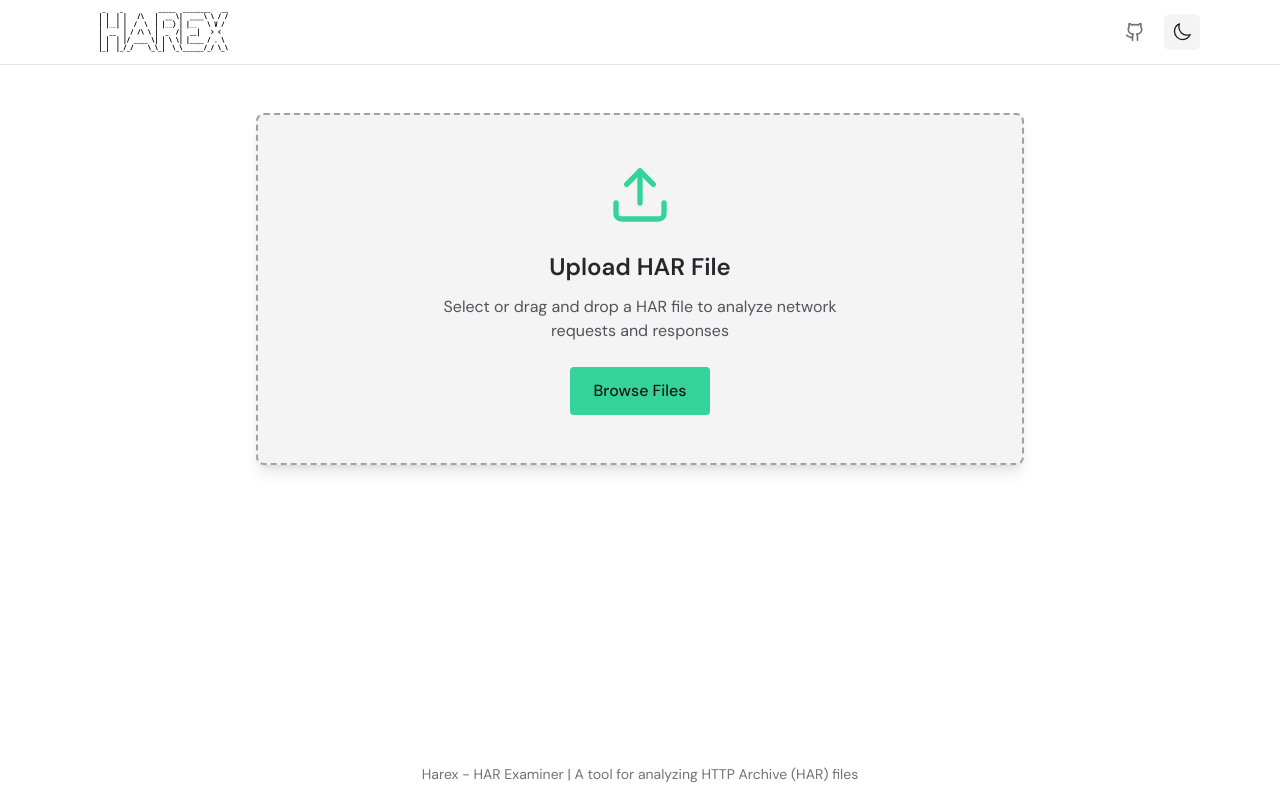
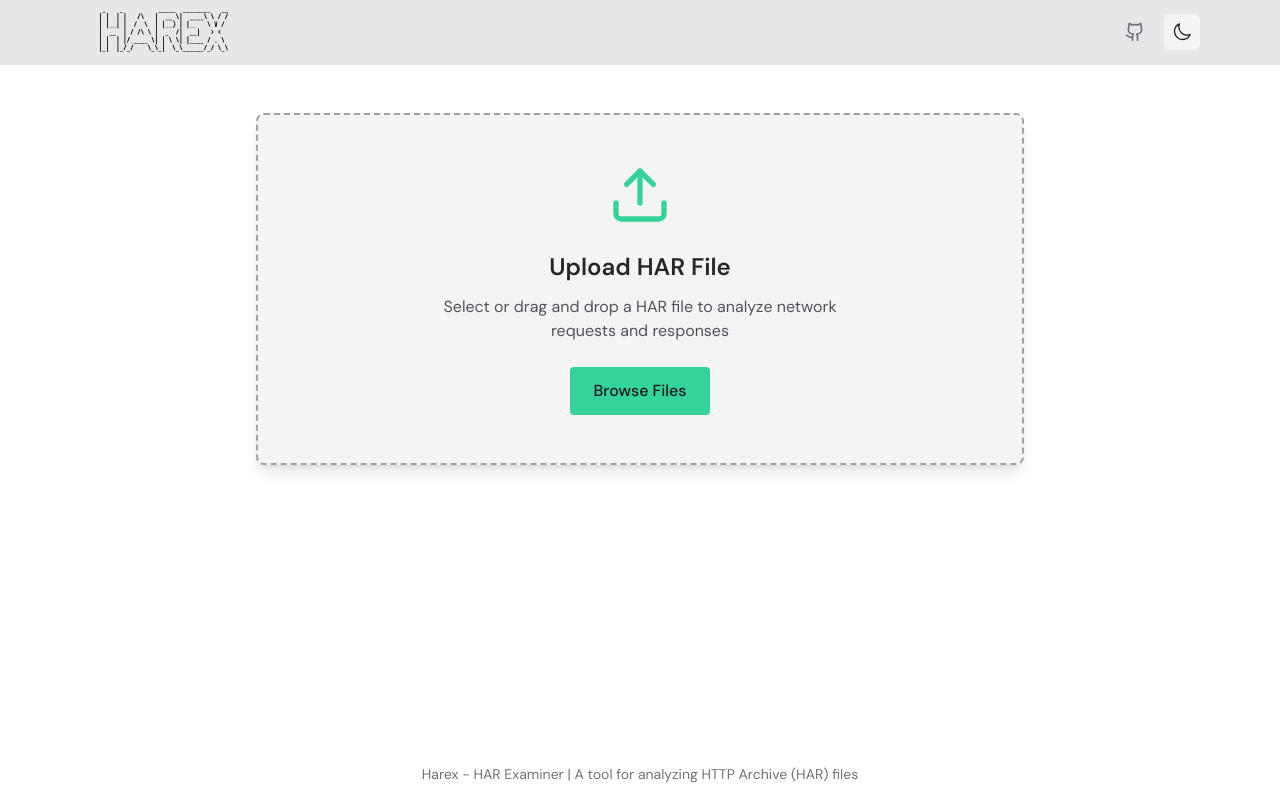
Before and after one commit to charlesrhoward/harex, a Next.js app: page / in a window 1280 px wide. Built offline with nearby package versions, Linux system fonts and the light colour scheme.

Commit message:
Add backdrop blur filter and slate-900/10 background to navbar

```diff
--- a/src/components/har-viewer/har-viewer.tsx
+++ b/src/components/har-viewer/har-viewer.tsx
@@ -17,7 +17,7 @@ export function HarViewer() {
 
   return (
     <div className="min-h-screen flex flex-col bg-white text-zinc-800 dark:bg-zinc-950 dark:text-zinc-100">
-      <header className="sticky top-0 z-10 bg-zinc-100 dark:bg-zinc-800 lg:bg-transparent lg:dark:bg-transparent border-b border-zinc-200 dark:border-zinc-800">
+      <header className="sticky top-0 z-10 backdrop-blur-sm bg-slate-900/10 dark:bg-slate-900/20 border-b border-zinc-200 dark:border-zinc-800">
         <div className="relative flex justify-between h-16 mx-auto lg:container lg:px-16 xl:px-20">
           <div className="flex items-center px-6 lg:px-0 flex-1 sm:items-stretch justify-between">
             <div className="flex items-center">
```
